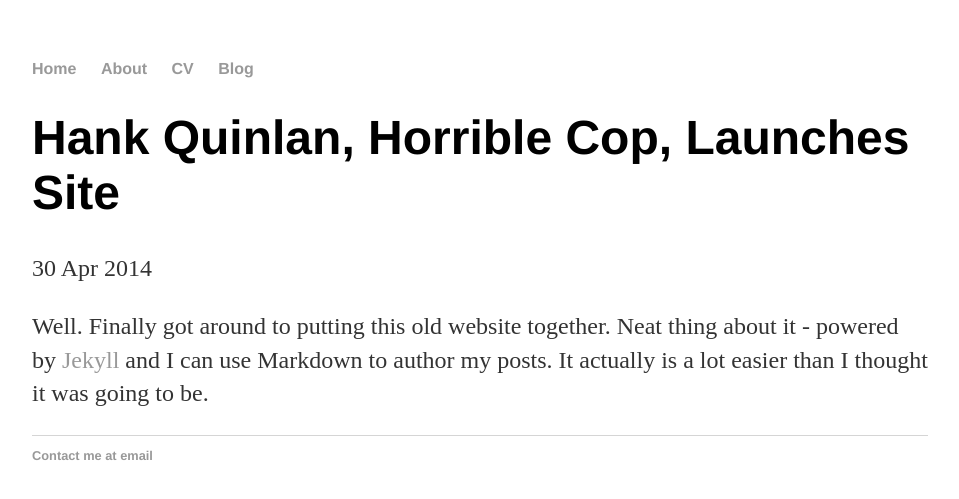
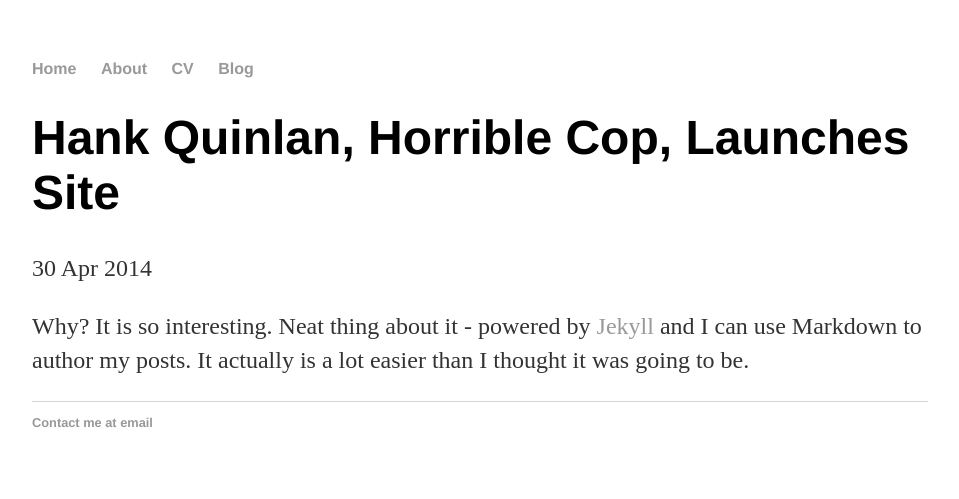
Before and after one commit to cxcollie/cxcollie.github.io, a Jekyll site: the page built from _posts/2014-04-30-hank-quinlan-site-launched.md, in a window 1280 px wide. Shown: the top 499 px of the page, without its empty margins (160-1119 px from the left). Built offline with Jekyll 4.4.1, drawn with Linux system fonts in a browser that asks for light colours.

Commit message:
modify 04/30 inside content

```diff
--- a/_posts/2014-04-30-hank-quinlan-site-launched.md
+++ b/_posts/2014-04-30-hank-quinlan-site-launched.md
@@ -4,4 +4,4 @@
 date: 2014-04-30
 ---
 
-Well. Finally got around to putting this old website together. Neat thing about it - powered by [Jekyll](http://jekyllrb.com) and I can use Markdown to author my posts. It actually is a lot easier than I thought it was going to be.
+Why? It is so interesting. Neat thing about it - powered by [Jekyll](http://jekyllrb.com) and I can use Markdown to author my posts. It actually is a lot easier than I thought it was going to be.
```
